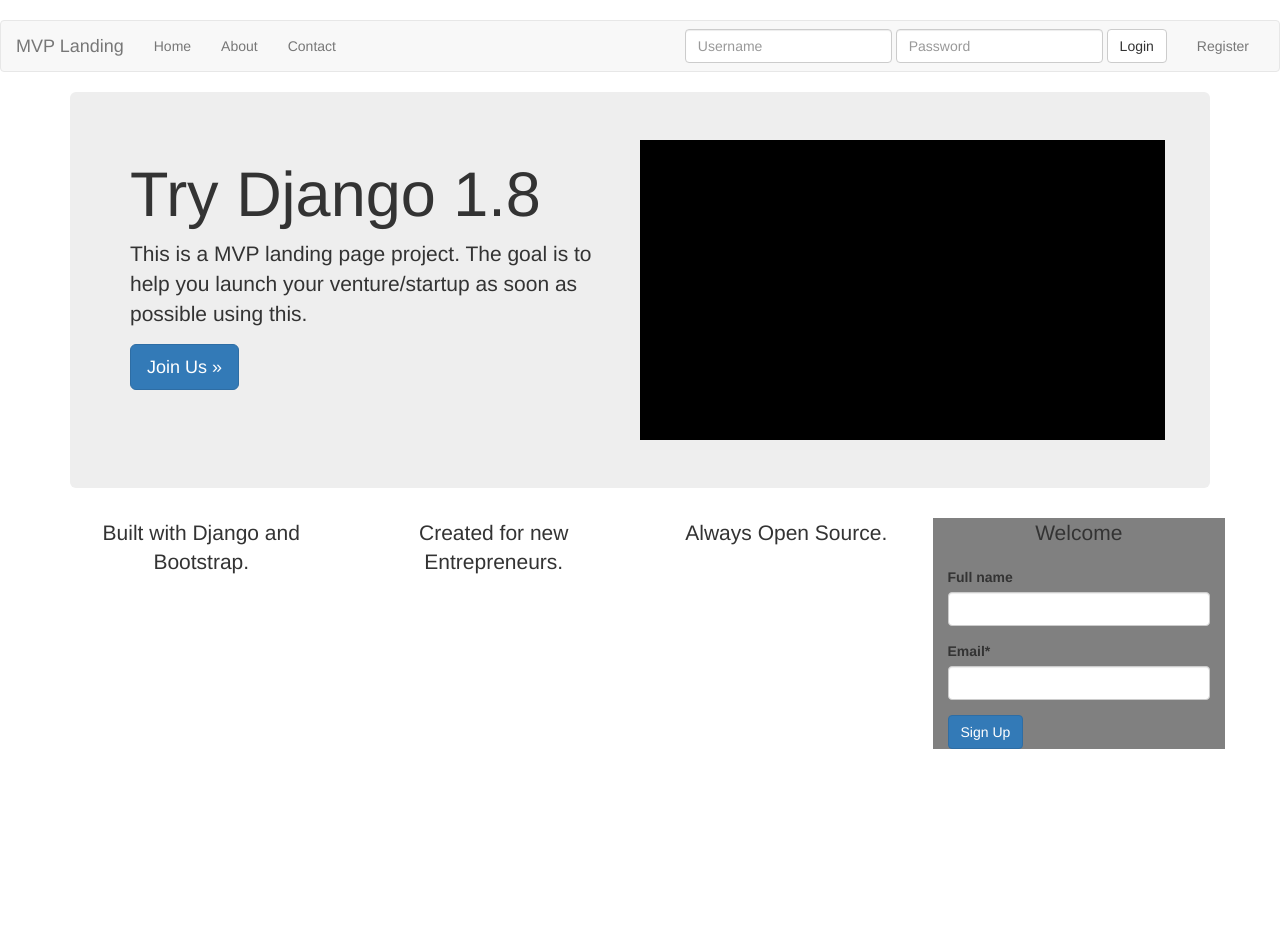
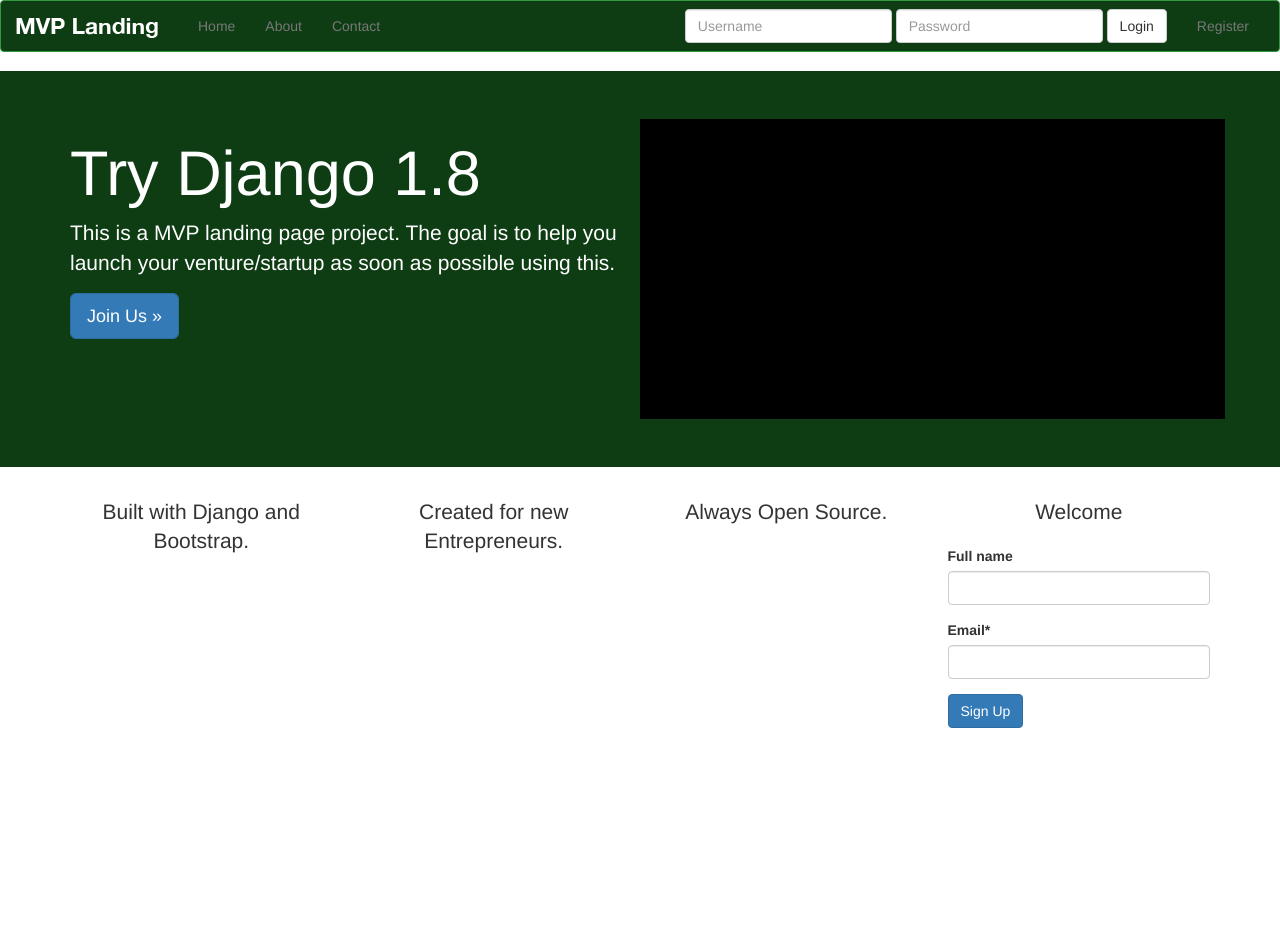
Before and after one commit to aishwaryr/django_landing_page, a Django app: page / in a window 1280 px wide. Shown: the top 948 px of the page. Before the commit the page ends 749 px from the top, so only its background shows below. Run offline with Django 3.2, Linux system fonts and the light colour scheme; some libraries are stand-ins or nearby versions.

Commit message:
v32: Added styling to navbar. Added logo img in navbar

```diff
--- a/static_in_pro/our_static/css/navbar-static-top.css
+++ b/static_in_pro/our_static/css/navbar-static-top.css
@@ -1,8 +1,36 @@
 body {
-  padding-top: 20px;
-  padding-bottom: 20px;
+  min-height: 2000px;
+  /*padding-top: 20px;
+  padding-bottom: 20px;*/
 }
 
 .navbar {
-  margin-bottom: 20px;
+  margin-bottom: 19px;
+  background-color: #0E3D14;
+  border-color: #31983E;
+
 }
+
+.navbar-default .navbar-brand {
+    color: #FFF;
+}
+
+.navbar-default .navbar-brand:hover {
+    color: #FFF;
+}
+
+.navbar-default .navbar-nav>li>a:hover {
+    color: #FFF;
+}
+
+.navbar-default .navbar-toggle {
+	border-color: transparent !important;
+}
+
+.navbar-toggle:hover {
+	background-color: #1A5F23 !important;
+}
+
+.navbar-toggle {
+	background-color: #0E3D14 !important;
+}
--- a/templates/base.html
+++ b/templates/base.html
@@ -25,11 +25,11 @@
 
   <body>
     {% include 'navbar.html' %}
-
-    <div class="container">
-            {% block jumbotron%}
+    {% block jumbotron%}
 
             {% endblock %}
+    <div class="container">
+
 
             {% block content %}
             {% endblock %}
--- a/templates/home.html
+++ b/templates/home.html
@@ -5,16 +5,22 @@
 
 <style>
 {% block style %}
-
-
-
+.navbar-static-top {
+	margin-bottom: 0px !important;
+}
+.jumbotron {
+	background-color:#0E3D14;
+	color: #FFF;
+}
 {% endblock %}
 </style>
 
 
 
+
 {% block jumbotron%}
 		<div class="jumbotron">
+		<div class="container">
 			<div class="row">
 				<div class="col-xs-6">
 				<h1>Try Django 1.8</h1>
@@ -27,12 +33,13 @@
 		        <div class="col-sm-6" style="background-color:black; height:300px;"></div>
 	        </div>
         </div>
+        </div>
 
 {% endblock %}
 
 {% block content %}
 <div class="row">
-  <div class="col-sm-3 pull-right" style="background-color:grey;">
+  <div class="col-sm-3 pull-right">
 		<p class="lead text-align-center"> {{ title }} </p>
 
 
--- a/templates/navbar.html
+++ b/templates/navbar.html
@@ -1,3 +1,5 @@
+{% load staticfiles %}
+
 <!-- Static navbar -->
 <nav class="navbar navbar-default">
   <div class="container-fluid">
@@ -9,7 +11,7 @@
         <span class="icon-bar"></span>
       </button>
       <!-- changed hash to / in link href -->
-      <a class="navbar-brand" href="{% url 'home' %}">MVP Landing</a>
+      <a class="navbar-brand" href="{% url 'home' %}"><img src="{% static 'img/mvp_landing_logo.png'%}"></a>
     </div>
     <div id="navbar" class="navbar-collapse collapse">
       <ul class="nav navbar-nav">
```
Also changed, not shown: static_in_pro/our_static/img/mvp_landing_logo.png (added).
